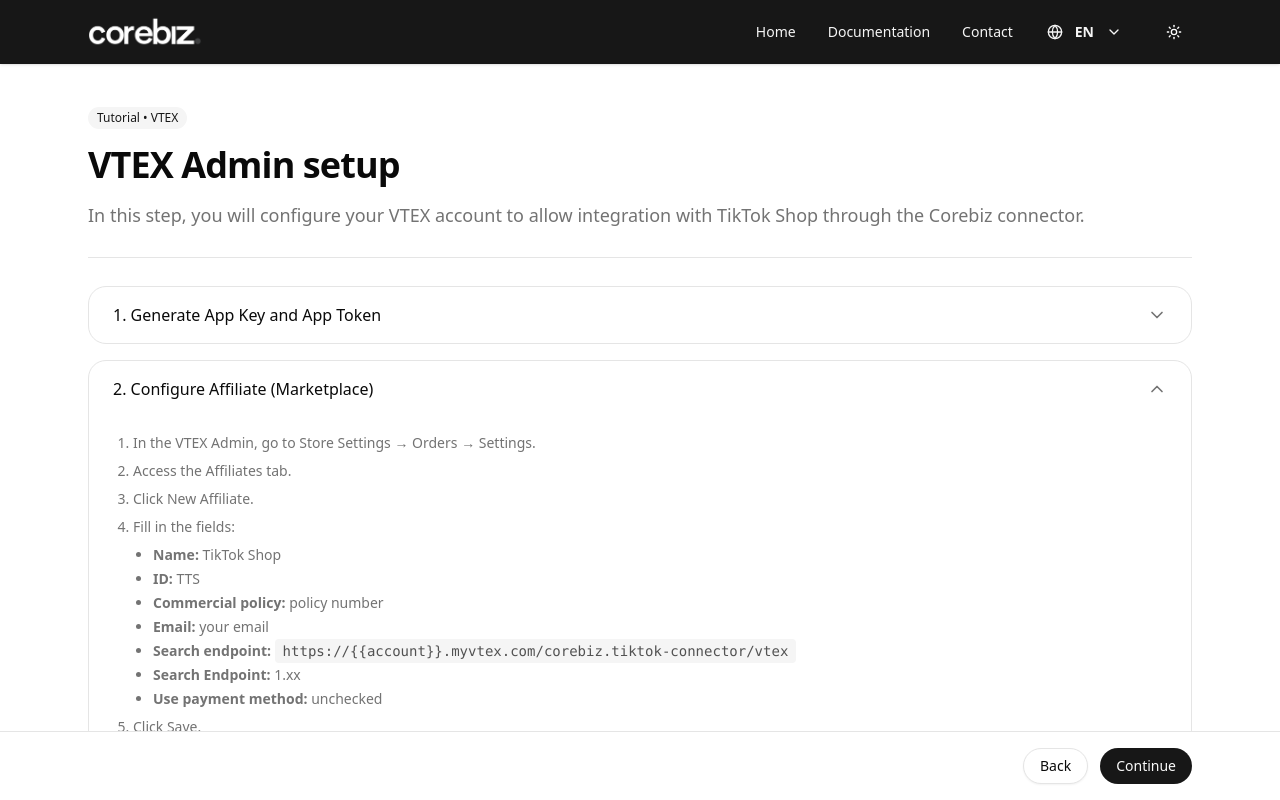
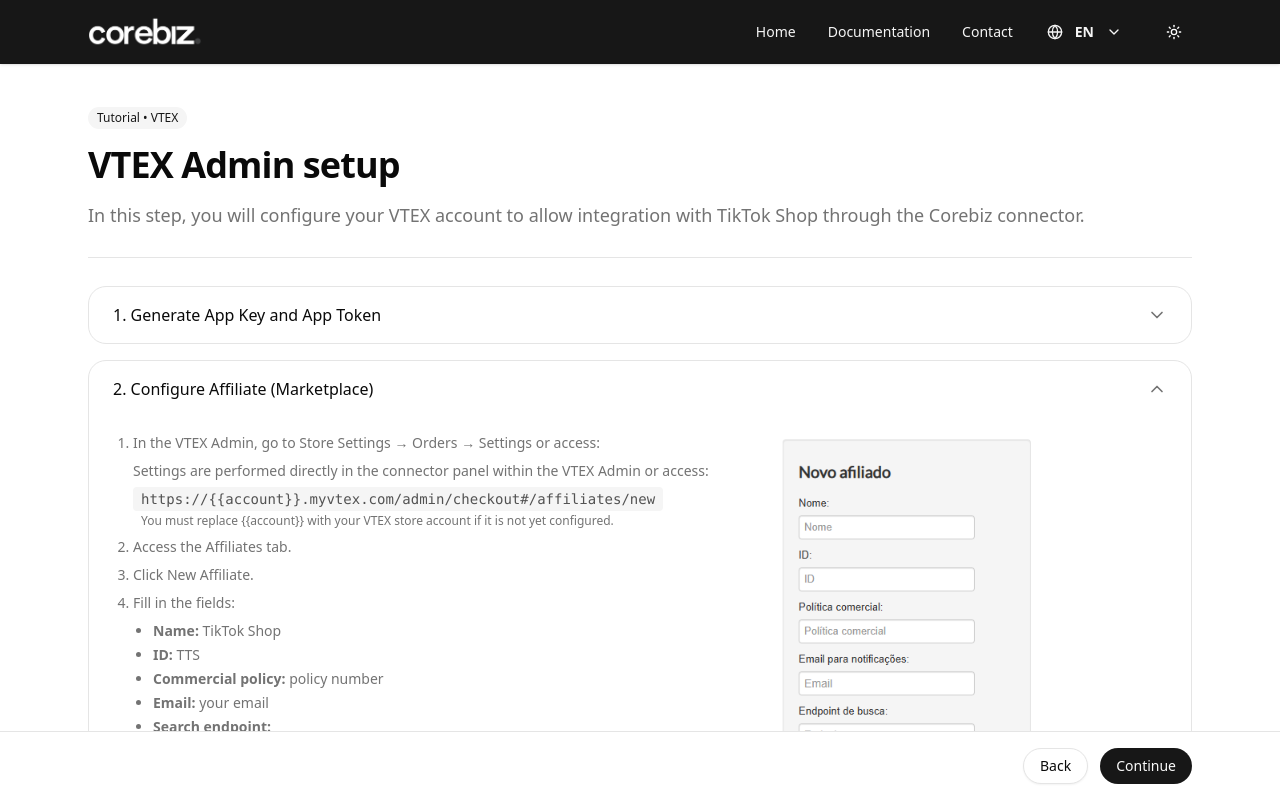
Before and after one commit to corebiz-global/tiktok-lp, a Next.js app: page /configurar-conector-vtex in a window 1280 px wide. Both pictures are taken after a click on the button "2. Configure Affiliate (Marketplace)". Shown: the top 800 px of the page. Built offline with nearby package versions, Linux system fonts and the light colour scheme.

Commit message:
feat: add new images

```diff
--- a/src/app/configurar-conector-vtex/components/afiliado.tsx
+++ b/src/app/configurar-conector-vtex/components/afiliado.tsx
@@ -3,22 +3,23 @@
   CustomAccordionItem,
   CustomAccordionTrigger,
 } from "@/components/shared/custom-accordion";
-import { CustomCode } from "@/components/shared/custom-code";
-import { VTEX_ACCOUNT_STORAGE_KEY } from "@/constants";
-import { useLocalStorage } from "@/hooks/use-local-storage";
+import { CustomAccountLink } from "@/components/shared/custom-account-link";
+import Image from "next/image";
 import { useTranslation } from "react-i18next";
+import afiliadoImage from "../../../../public/assets/images/novo-afiliado.png";
 
 export function Afiliado() {
   const { t } = useTranslation();
-  const { get } = useLocalStorage<string>(VTEX_ACCOUNT_STORAGE_KEY);
-  const account = get() || "{{account}}";
 
   return (
     <CustomAccordionItem value="afiliado" id="afiliado">
       <CustomAccordionTrigger>{t("afiliado.trigger")}</CustomAccordionTrigger>
-      <CustomAccordionContent>
+      <CustomAccordionContent className="flex md:flex-row flex-col gap-4">
         <ol className="list-decimal space-y-2 pl-5">
-          <li>{t("afiliado.steps.admin")}</li>
+          <li>
+            {t("afiliado.steps.admin")}
+            <CustomAccountLink path="admin/checkout#/affiliates/new" />
+          </li>
           <li>{t("afiliado.steps.tab")}</li>
           <li>{t("afiliado.steps.new")}</li>
           <li>
@@ -38,7 +39,7 @@
               </li>
               <li>
                 <strong>{t("afiliado.fields.endpoint")}: </strong>
-                <CustomCode code={`https://${account}.myvtex.com/corebiz.tiktok-connector/vtex`} />
+                <CustomAccountLink path="corebiz.tiktok-connector/vtex" />
               </li>
               <li>
                 <strong>{t("afiliado.fields.searchEndpoint")}:</strong> {t("afiliado.values.searchEndpoint")}
@@ -50,6 +51,7 @@
           </li>
           <li>{t("afiliado.steps.save")}</li>
         </ol>
+        <Image src={afiliadoImage} alt="Afiliado VTEX" className="h-full max-h-[440px] object-contain" />
       </CustomAccordionContent>
     </CustomAccordionItem>
   );
--- a/src/app/configurar-conector-vtex/components/installation.tsx
+++ b/src/app/configurar-conector-vtex/components/installation.tsx
@@ -8,7 +8,9 @@
 import { VTEX_ACCOUNT_STORAGE_KEY } from "@/constants";
 import { useLocalStorage } from "@/hooks/use-local-storage";
 import { InfoIcon } from "lucide-react";
+import Image from "next/image";
 import { useTranslation } from "react-i18next";
+import installImage from "../../../../public/assets/images/install-app-vtex.png";
 
 export function Installation() {
   const { t } = useTranslation();
@@ -18,7 +20,7 @@
   return (
     <CustomAccordionItem value="instalacao" id="instalacao">
       <CustomAccordionTrigger>{t("installation.trigger")}</CustomAccordionTrigger>
-      <CustomAccordionContent>
+      <CustomAccordionContent className="space-y-5">
         <ol className="list-decimal space-y-2 pl-5">
           <li>{t("installation.steps.apps")}</li>
           <li>
@@ -27,11 +29,12 @@
           </li>
           <li>{t("installation.steps.install")}</li>
         </ol>
-        <Alert className="mt-4 rounded-xl">
+        <Alert className="rounded-xl">
           <InfoIcon className="h-4 w-4" />
           <AlertTitle>{t("installation.alert.title")}</AlertTitle>
           <AlertDescription>{t("installation.alert.description")}</AlertDescription>
         </Alert>
+        <Image src={installImage} alt="Instalação VTEX" />
       </CustomAccordionContent>
     </CustomAccordionItem>
   );
--- a/src/locale/en.json
+++ b/src/locale/en.json
@@ -171,7 +171,7 @@
   "afiliado": {
     "trigger": "2. Configure Affiliate (Marketplace)",
     "steps": {
-      "admin": "In the VTEX Admin, go to Store Settings → Orders → Settings.",
+      "admin": "In the VTEX Admin, go to Store Settings → Orders → Settings or access: ",
       "tab": "Access the Affiliates tab.",
       "new": "Click New Affiliate.",
       "fields": "Fill in the fields:",
--- a/src/locale/pt.json
+++ b/src/locale/pt.json
@@ -171,7 +171,7 @@
   "afiliado": {
     "trigger": "2. Configurar Afiliado (Marketplace)",
     "steps": {
-      "admin": "No VTEX Admin, vá em Configurações da Loja → Pedidos → Configurações.",
+      "admin": "No VTEX Admin, vá em Configurações da Loja → Pedidos → Configurações ou acesse: ",
       "tab": "Acesse a aba Afiliados.",
       "new": "Clique em Novo Afiliado.",
       "fields": "Preencha os campos:",
```
Also changed, not shown: public/assets/images/install-app-vtex.png (added), public/assets/images/novo-afiliado.png (added).
